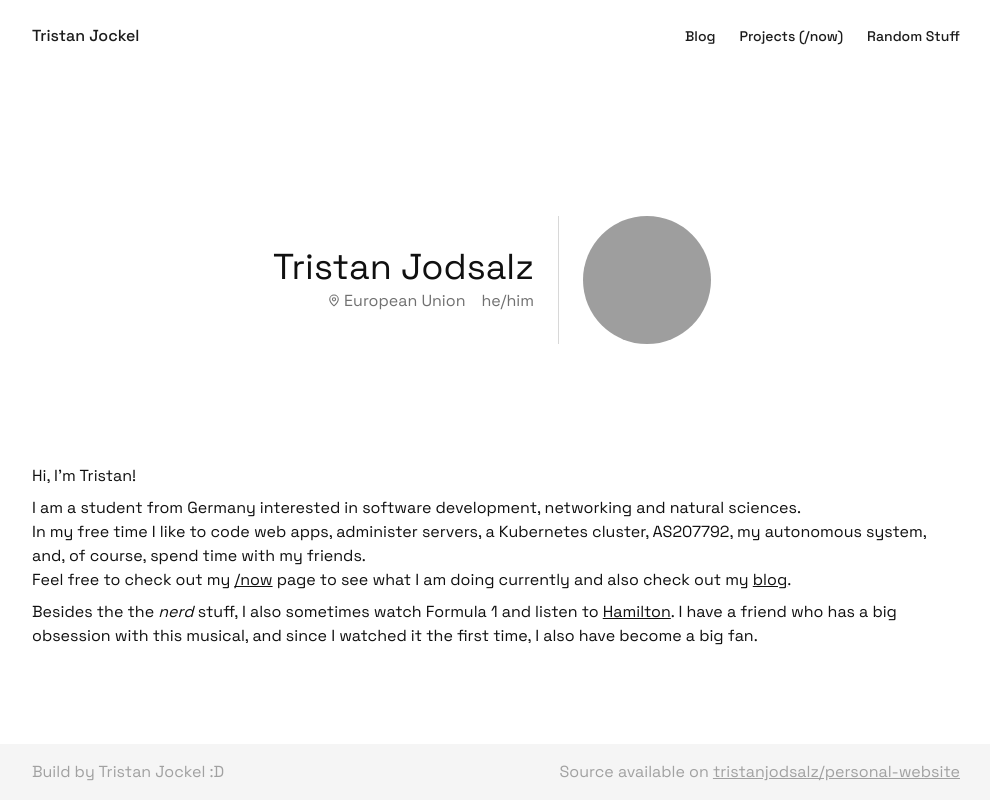
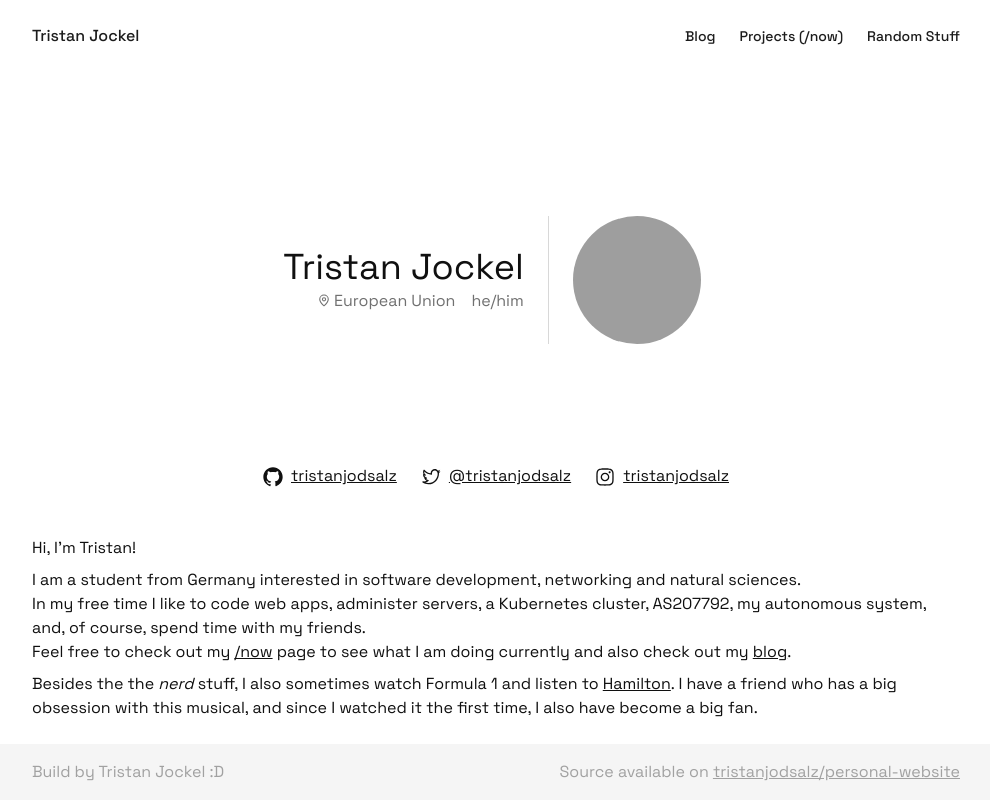
Before and after one commit to tristaanjodsalz/personal-website, a Next.js app: page / in a window 1280 px wide. Shown: the whole page, without its empty margins (144-1134 px from the left). Built offline with nearby package versions, Linux system fonts and the light colour scheme; grey boxes are pictures that could not be loaded.

Commit message:
feat(home): added some links

```diff
--- a/package.json
+++ b/package.json
@@ -14,6 +14,7 @@
     "typecheck": "tsc --noEmit"
   },
   "dependencies": {
+    "@radix-ui/react-icons": "^1.3.2",
     "@t3-oss/env-nextjs": "^0.12.0",
     "lucide-react": "^0.544.0",
     "next": "^15.2.3",
--- a/src/app/page.tsx
+++ b/src/app/page.tsx
@@ -1,3 +1,8 @@
+import {
+  GitHubLogoIcon,
+  InstagramLogoIcon,
+  TwitterLogoIcon,
+} from "@radix-ui/react-icons";
 import { MapPin } from "lucide-react";
 import type { Metadata } from "next";
 import Image from "next/image";
@@ -5,7 +10,7 @@ import Link from "tristanjockel/components/link";
 import { Text } from "tristanjockel/components/text";
 
 export const metadata: Metadata = {
-  description: "Homepage of Tristan Jodsalz aka Tristan Jockel",
+  description: "Personal Website of Tristan Jodsalz aka Tristan Jockel",
 };
 
 export default function HomePage() {
@@ -13,7 +18,7 @@ export default function HomePage() {
     <>
       <div className="mt-[15vh] mb-[12vh] flex items-center justify-center">
         <div className="ml-4 text-right">
-          <h1 className="mb-0.5 text-right text-4xl">Tristan Jodsalz</h1>
+          <h1 className="mb-0.5 text-right text-4xl">Tristan Jockel</h1>
           <div className="hidden text-current/60 sm:block">
             <span className="mr-4">
               <MapPin className="mr-[-0.4rem] mb-1 inline h-[0.8em]" /> European
@@ -32,6 +37,7 @@ export default function HomePage() {
           priority
         />
       </div>
+      <Links />
       <div className="flex flex-col justify-center sm:flex-row">
         <Main />
       </div>
@@ -67,3 +73,22 @@ function Main() {
     </main>
   );
 }
+
+function Links() {
+  return (
+    <div className="mb-12 flex w-full flex-col items-center gap-4 sm:flex-row sm:justify-center sm:gap-6 [&>a]:block [&>a]:sm:inline-block">
+      <Link href="https://github.com/tristanjodsalz">
+        <GitHubLogoIcon className="mr-2 inline h-5 w-5" />
+        tristanjodsalz
+      </Link>
+      <Link href="https://x.com/tristanjodsalz">
+        <TwitterLogoIcon className="mr-2 inline h-5 w-5" />
+        @tristanjodsalz
+      </Link>
+      <Link href="https://www.instagram.com/tristanjodsalz/">
+        <InstagramLogoIcon className="mr-2 inline h-5 w-5" />
+        tristanjodsalz
+      </Link>
+    </div>
+  );
+}
```
Also changed, not shown: 1 other file (tests, documents, lock files or other folders).
